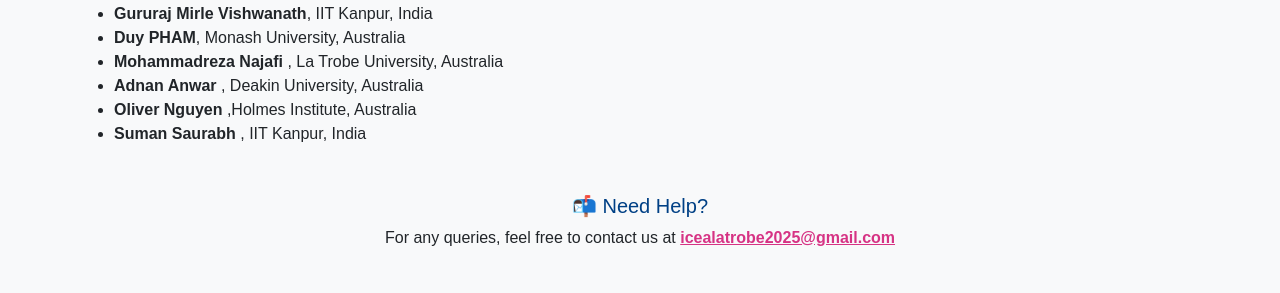
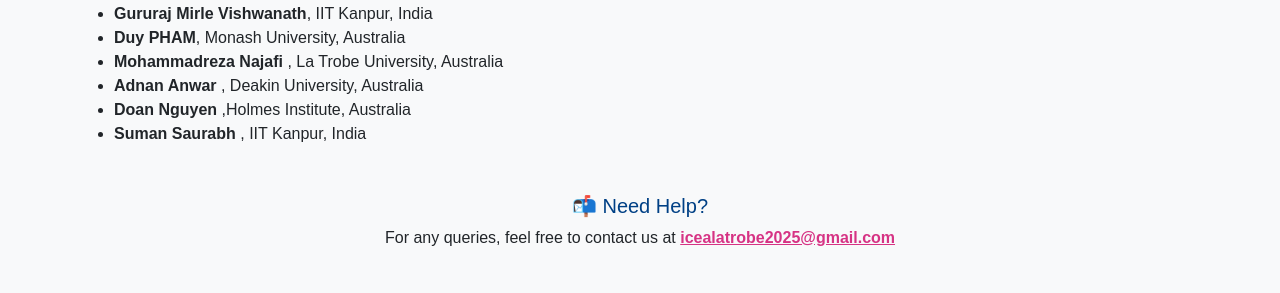
Before and after one commit to icea2025/latrobe, a Jekyll site: the page committee/index.html, which Jekyll copies as it is, in a window 1280 px wide and 900 px high, scrolled down 1043 px. Shown: the part 502-795 px from the top of the window. Built offline with Jekyll 4.4.1, drawn with Linux system fonts in a browser that asks for light colours.

Commit message:
Update index.html

```diff
--- a/committee/index.html
+++ b/committee/index.html
@@ -157,7 +157,7 @@
         <li><b>Duy PHAM</b>, Monash University, Australia</li>
         <li><b>Mohammadreza Najafi </b>, La Trobe University, Australia</li>
         <li><b>Adnan Anwar </b>, Deakin University, Australia</li>
-        <li><b>Oliver Nguyen </b>,Holmes Institute, Australia</li>
+        <li><b>Doan Nguyen </b>,Holmes Institute, Australia</li>
         <li><b>Suman Saurabh </b>, IIT Kanpur, India</li>
       </ul>
     </div>
```
